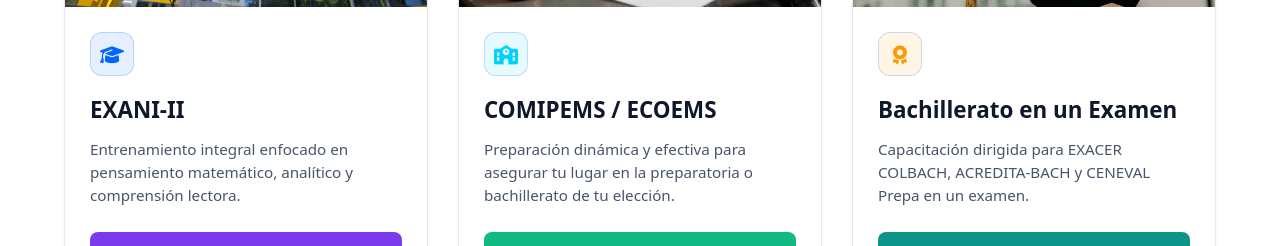
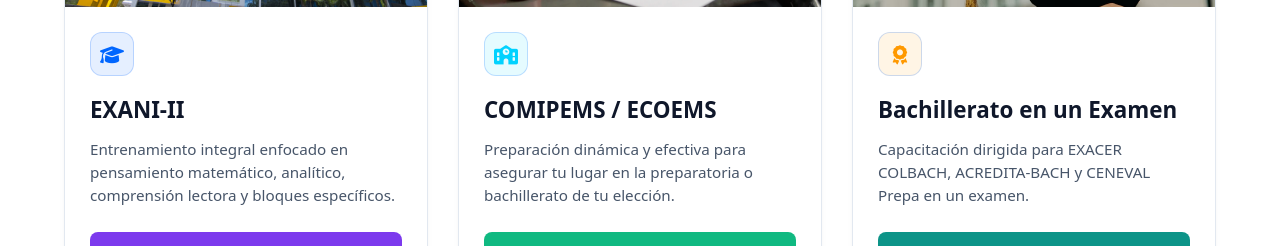
Before and after one commit to JulioAnzu/MateDiamante, a plain HTML site: page index.html in a window 1280 px wide. Shown: the part 1760-2006 px from the top of the page. Drawn offline with Linux system fonts and the light colour scheme.

Commit message:
fix: upadte text on EXANI II

```diff
--- a/index.html
+++ b/index.html
@@ -170,7 +170,7 @@
                             <i class="fa-solid fa-graduation-cap"></i>
                         </div>
                         <h3>EXANI-II</h3>
-                        <p>Entrenamiento integral enfocado en pensamiento matemático, analítico y comprensión lectora.</p>
+                        <p>Entrenamiento integral enfocado en pensamiento matemático, analítico, comprensión lectora y bloques específicos.</p>
                         <a href="https://wa.me/5215548979978?text=Hola,%20vengo%20de%20Mate%20Diamante%20y%20me%20interesa%20recibir%20información%20sobre%20la%20preparación%20para%20EXANI-II." target="_blank" class="btn-card btn-card-exani">
                             Info por WhatsApp <i class="fa-brands fa-whatsapp"></i>
                         </a>
```
